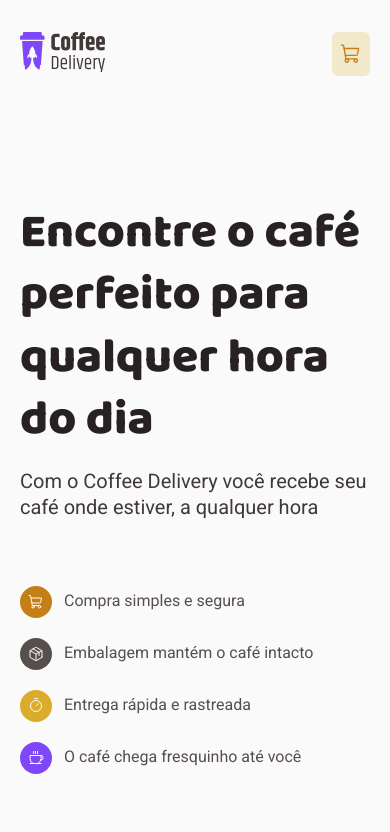
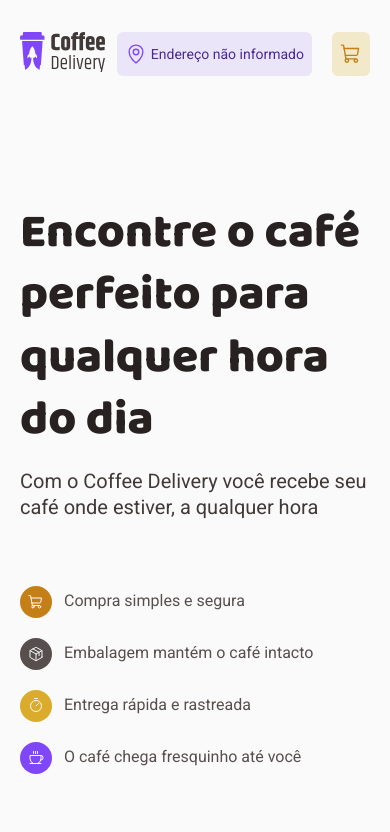
Before and after one commit to vitorxpd/coffee-delivery, a React (Vite) app: page / in a window 390 px wide. Shown: the top 832 px of the page. Built offline with nearby package versions, Linux system fonts and the light colour scheme; no server answers.

Commit message:
responsive checkout

```diff
--- a/src/components/Header/index.tsx
+++ b/src/components/Header/index.tsx
@@ -7,15 +7,13 @@ import * as S from './styles'
 import logo from '../../assets/logo.svg'
 
 export function Header() {
-  const { isMobile } = useDeviceInfo()
-
   return (
     <S.HeaderWrapper>
       <Link to="/">
         <img src={logo} alt="" />
       </Link>
       <S.HeaderRight>
-        {!isMobile && <Location />}
+        <Location />
         <Minicart />
       </S.HeaderRight>
     </S.HeaderWrapper>
--- a/src/pages/Checkout/styles.ts
+++ b/src/pages/Checkout/styles.ts
@@ -28,6 +28,10 @@ export const RegisterContainer = styled.div`
 
 export const CheckoutItemsContainer = styled.div`
   width: ${pxToRem(448)};
+
+  @media screen and (max-width: 1024px) {
+    width: 100%;
+  }
 `
 
 export const CartItemsContainer = styled.div`
```
